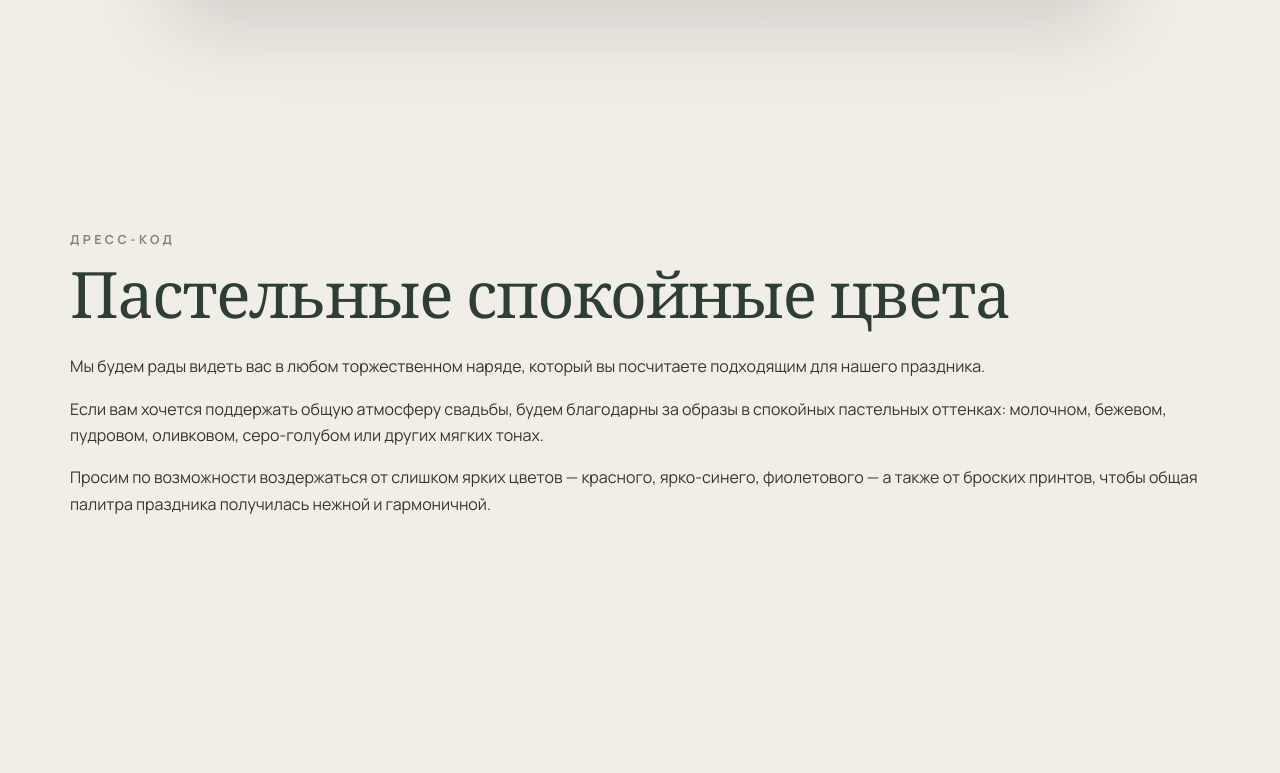
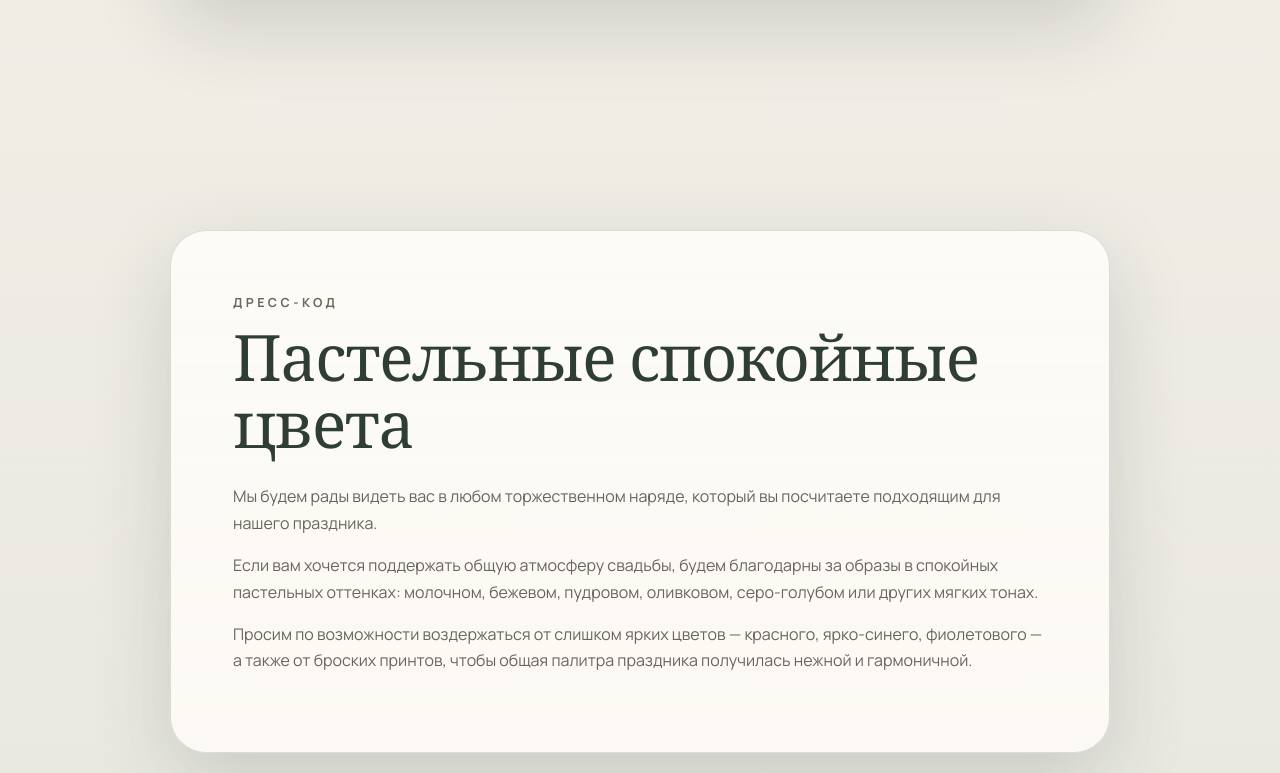
Before and after one commit to NifiKSofT/friend-maries, a plain HTML site: page index.html in a window 1280 px wide. Shown: the part 8257-9030 px from the top of the page. Drawn offline with nearby package versions, Linux system fonts and the light colour scheme.

Commit message:
Update styles.css

```diff
--- a/styles.css
+++ b/styles.css
@@ -308,6 +308,26 @@ h3 {
 
 .person-card--rose {
   background: linear-gradient(180deg, rgba(255, 255, 255, 0.68), rgba(248, 223, 220, 0.58));
+}
+
+.dress-code-card {
+  position: relative;
+  overflow: hidden;
+  max-width: 940px;
+  margin: 0 auto;
+  padding: clamp(30px, 6vw, 62px);
+  border: 1px solid var(--line);
+  border-radius: var(--radius-xl);
+  background: var(--paper);
+  box-shadow: var(--shadow);
+}
+
+.dress-code-card p {
+  color: rgba(59, 52, 46, 0.76);
+}
+
+.dress-code-section {
+  background: linear-gradient(180deg, transparent, rgba(216, 221, 211, 0.36));
 }
 
 .story-section {
```
